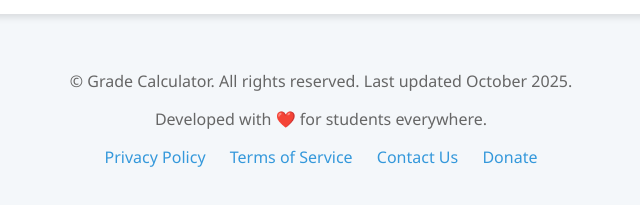
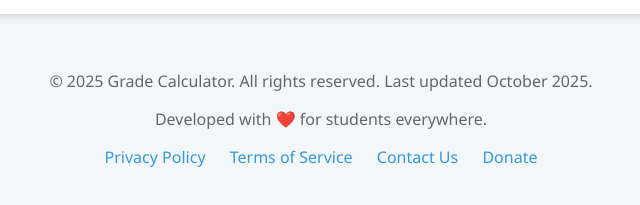
Before and after one commit to suahco42025/grade_calculator, a plain HTML site: page index.html in a window 1280 px wide. Shown: the part 838-1043 px from the top of the page, 319-959 px from the left. Drawn offline with nearby package versions, Linux system fonts and the light colour scheme; no server answers.

Commit message:
Update index.html

```diff
--- a/index.html
+++ b/index.html
@@ -1552,13 +1552,7 @@
 
     <footer>
         <div class="footer-container">
-            <p>&copy; <script>
-    document.addEventListener('DOMContentLoaded', function() {
-        const yearElements = document.querySelectorAll('.copyright-year');
-        const currentYear = new Date().getFullYear();
-        yearElements.forEach(el => el.textContent = currentYear);
-    });
-</script> Grade Calculator. All rights reserved. Last updated October 2025.</p>
+            <p>&copy; 2025 Grade Calculator. All rights reserved. Last updated October 2025.</p>
             <p>Developed with ❤️ for students everywhere.</p>
             <div class="footer-links">
                 <a href="#" onclick="showSection('privacy')">Privacy Policy</a>
```
